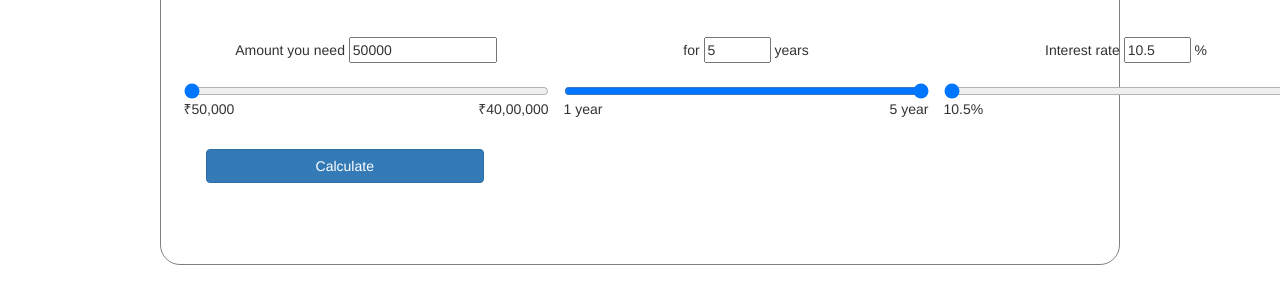
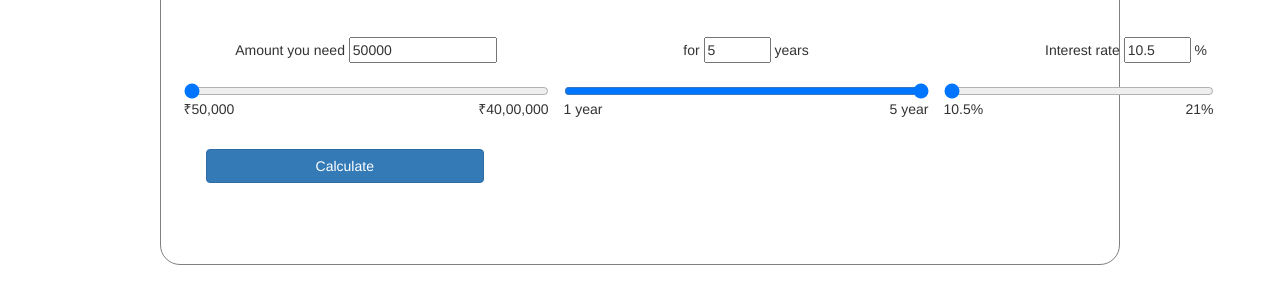
Before and after one commit to pritijagta/EMI-Calculator, a website: page index.html in a window 1280 px wide. Shown: the part 85-388 px from the top of the page. Drawn offline with nearby package versions, Linux system fonts and the light colour scheme.

Commit message:
Update index.html

```diff
--- a/index.html
+++ b/index.html
@@ -94,6 +94,18 @@
 <body class="container-fluid w-75 text-center " >
 
     <h3 class="mt-2 text-decoration-underline">EMI CALCULATOR</h3>
+
+
+
+
+
+
+
+
+
+
+
+
     <div class="container ">
         <div class="row">
             <div class="col-4">
@@ -114,7 +126,7 @@
             <div class="col-4 ">
                 <input class="inputrange" value="5" onchange="year()" id="year" type="range" min="1" max="5">
             </div>
-            <div class="col-4">
+            <div class="col-3">
                 <input class="inputrange" value="10.5" id="rate" onchange="rate()" type="range" min="10.5" max="21" step="0.5">
             </div>
 
@@ -128,7 +140,7 @@
             <span>1 year</span> <span>5 year</span>
         </div>
 
-        <div class="col-4 d-flex justify-content-between">
+        <div class="col-3 ms- d-flex justify-content-between">
             <span>10.5%</span> <span>21%</span>
         </div>
 
```
